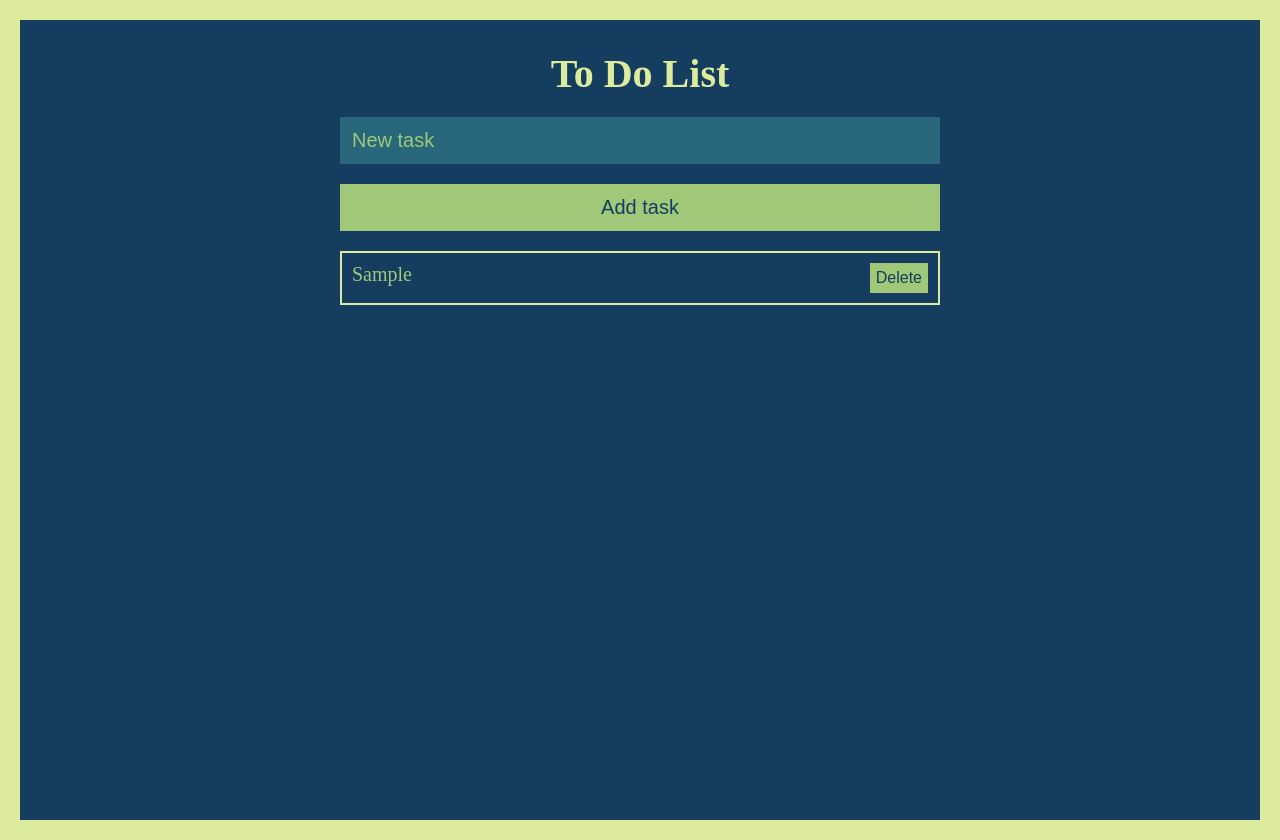
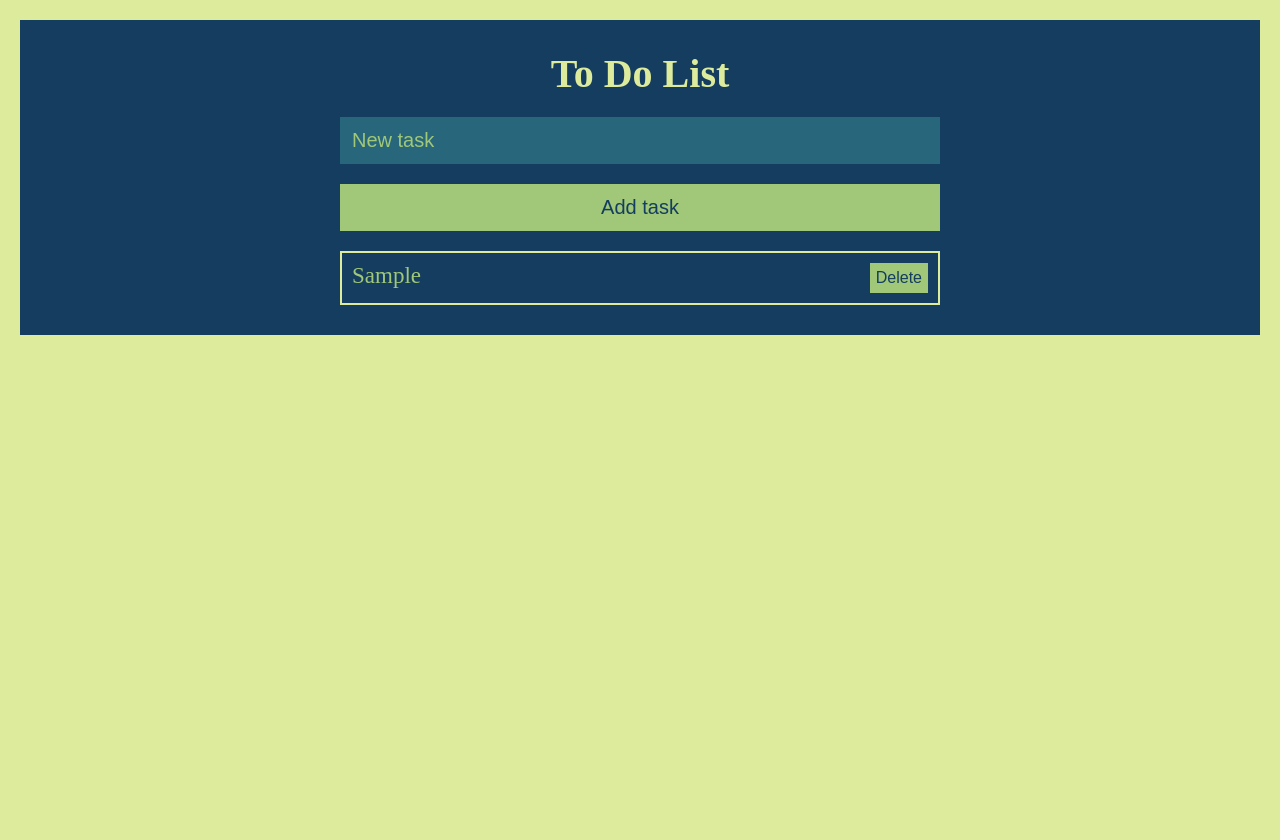
Before and after one commit to pablojanb/todo-app-ts-react, a React (Vite) app: page / in a window 1280 px wide. Both pictures are taken after typing "Sample" into the empty fields and a click on the button "Add task". After the commit the page ends 800 px from the top, so only its background shows below. Built offline with nearby package versions, Linux system fonts and the light colour scheme.

Commit message:
add toCapital fn

```diff
--- a/src/App.css
+++ b/src/App.css
@@ -15,7 +15,6 @@ body {
     display: flex;
     flex-direction: column;
     align-items: center;
-    height: 100vh;
     gap: 20px;
 }
 
@@ -67,6 +66,7 @@ body {
     justify-content: space-between;
     border: 2px solid #DDEB9D;
     color: #A0C878;
+    font-size: 23px;
 }
 
 .btnDelete {
--- a/src/components/Task.tsx
+++ b/src/components/Task.tsx
@@ -1,13 +1,14 @@
+import { toCapital } from "../utils/toCapital"
+
 type Task = {
     task: string
     deleteTask: ()=>void
 }
 
-
 export const Task = ({task, deleteTask}: Task)=>{
     return (
         <div className="task">
-            <span>{task}</span>
+            <span>{toCapital(task)}</span>
             <button className="btnDelete" onClick={deleteTask}>Delete</button>
         </div>
     )
--- /dev/null
+++ b/src/utils/toCapital.ts
@@ -0,0 +1,3 @@
+export const toCapital = (str: string) => {
+    return str.charAt(0).toUpperCase() + str.slice(1);
+}
```
